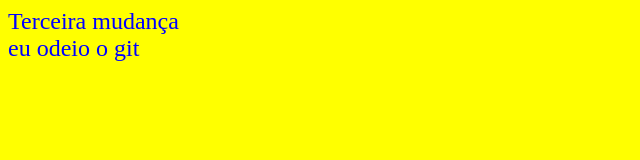
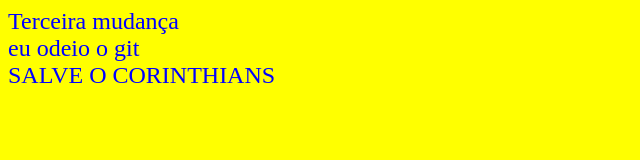
Before and after one commit to ace-ta-vivo/meu_projeto, a plain HTML site: page index.html in a window 1280 px wide. Shown: the whole page, without its empty margins (0-640 px from the left). Drawn offline with Linux system fonts and the light colour scheme.

Commit message:
Update index.html

```diff
--- a/index.html
+++ b/index.html
@@ -7,6 +7,7 @@
 </head>
 <body>
   Terceira mudança<br>
-  eu odeio o git
+  eu odeio o git<br>
+  SALVE O CORINTHIANS<br>
 </body>
 </html>
```
